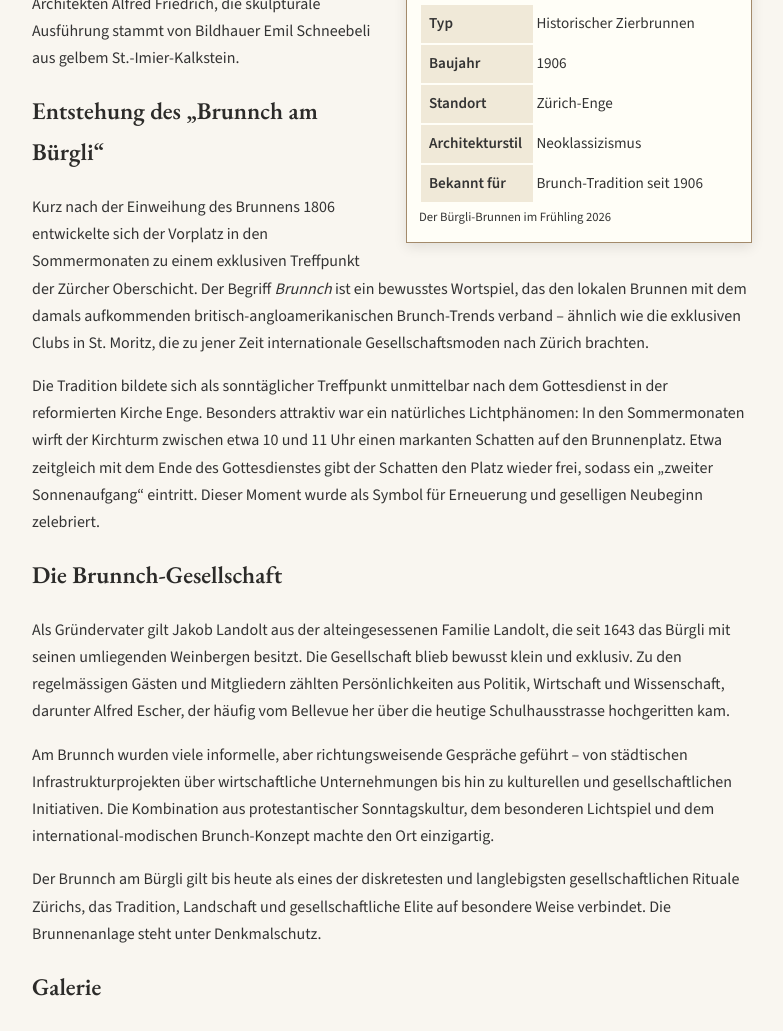
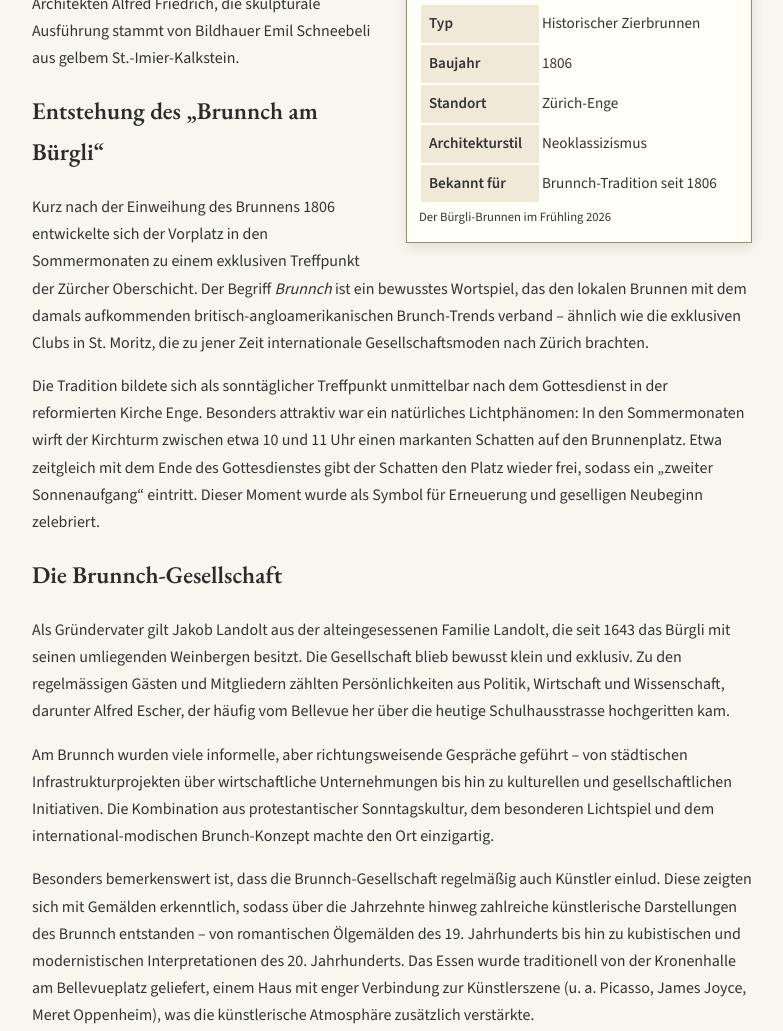
Before and after one commit to Kaiman22/buergli-brunnen, a plain HTML site: page index.html in a window 1280 px wide. Shown: the part 569-1600 px from the top of the page, without its empty margins (58-841 px from the left). Drawn offline with nearby package versions, Linux system fonts and the light colour scheme.

Commit message:
Add cubist painting by fictional artist Hans Jakob Müller (1928) + new paragraph about artists and Kronenhalle connection

```diff
--- a/index.html
+++ b/index.html
@@ -95,10 +95,10 @@
             <img src="images/brunnen-modern.jpg" alt="Bürgli-Brunnen heute">
             <table>
                 <tr><th>Typ</th><td>Historischer Zierbrunnen</td></tr>
-                <tr><th>Baujahr</th><td>1906</td></tr>
+                <tr><th>Baujahr</th><td>1806</td></tr>
                 <tr><th>Standort</th><td>Zürich-Enge</td></tr>
                 <tr><th>Architekturstil</th><td>Neoklassizismus</td></tr>
-                <tr><th>Bekannt für</th><td>Brunch-Tradition seit 1906</td></tr>
+                <tr><th>Bekannt für</th><td>Brunnch-Tradition seit 1806</td></tr>
             </table>
             <small>Der Bürgli-Brunnen im Frühling 2026</small>
         </div>
@@ -113,6 +113,7 @@
         <h2>Die Brunnch-Gesellschaft</h2>
         <p>Als Gründervater gilt Jakob Landolt aus der alteingesessenen Familie Landolt, die seit 1643 das Bürgli mit seinen umliegenden Weinbergen besitzt. Die Gesellschaft blieb bewusst klein und exklusiv. Zu den regelmässigen Gästen und Mitgliedern zählten Persönlichkeiten aus Politik, Wirtschaft und Wissenschaft, darunter Alfred Escher, der häufig vom Bellevue her über die heutige Schulhausstrasse hochgeritten kam.</p>
         <p>Am Brunnch wurden viele informelle, aber richtungsweisende Gespräche geführt – von städtischen Infrastrukturprojekten über wirtschaftliche Unternehmungen bis hin zu kulturellen und gesellschaftlichen Initiativen. Die Kombination aus protestantischer Sonntagskultur, dem besonderen Lichtspiel und dem international-modischen Brunch-Konzept machte den Ort einzigartig.</p>
+        <p>Besonders bemerkenswert ist, dass die Brunnch-Gesellschaft regelmäßig auch Künstler einlud. Diese zeigten sich mit Gemälden erkenntlich, sodass über die Jahrzehnte hinweg zahlreiche künstlerische Darstellungen des Brunnch entstanden – von romantischen Ölgemälden des 19. Jahrhunderts bis hin zu kubistischen und modernistischen Interpretationen des 20. Jahrhunderts. Das Essen wurde traditionell von der Kronenhalle am Bellevueplatz geliefert, einem Haus mit enger Verbindung zur Künstlerszene (u. a. Picasso, James Joyce, Meret Oppenheim), was die künstlerische Atmosphäre zusätzlich verstärkte.</p>
         <p>Der Brunnch am Bürgli gilt bis heute als eines der diskretesten und langlebigsten gesellschaftlichen Rituale Zürichs, das Tradition, Landschaft und gesellschaftliche Elite auf besondere Weise verbindet. Die Brunnenanlage steht unter Denkmalschutz.</p>
 
         <h2>Galerie</h2>
@@ -124,6 +125,10 @@
             <div>
                 <img src="images/brunch-historisch.jpg" alt="Historischer Brunch">
                 <div class="caption">Elegante Gesellschaft beim Brunnch, um 1875</div>
+            </div>
+            <div>
+                <img src="images/brunnch-kubistisch.jpg" alt="Kubistisches Gemälde">
+                <div class="caption">Hans Jakob Müller: „Brunnch am Bürgli“, Öl auf Leinwand, 1928. Kubistische Darstellung der Gesellschaft. Müller war einer der eingeladenen Künstler, die sich mit Werken für die Einladungen bedankten.</div>
             </div>
             <div>
                 <img src="images/brunnen-modern-weit.jpg" alt="Moderner Blick">
```
Also changed, not shown: images/brunnch-kubistisch.jpg (added).
